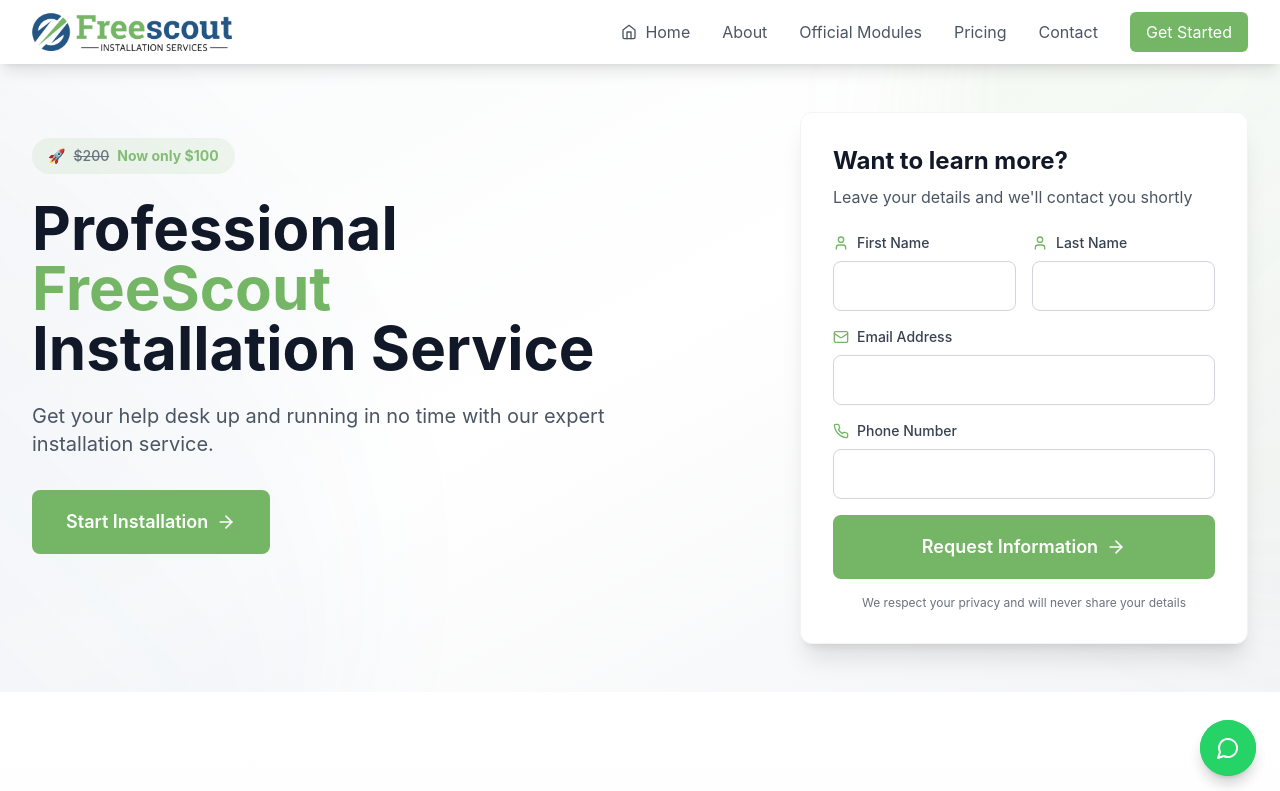
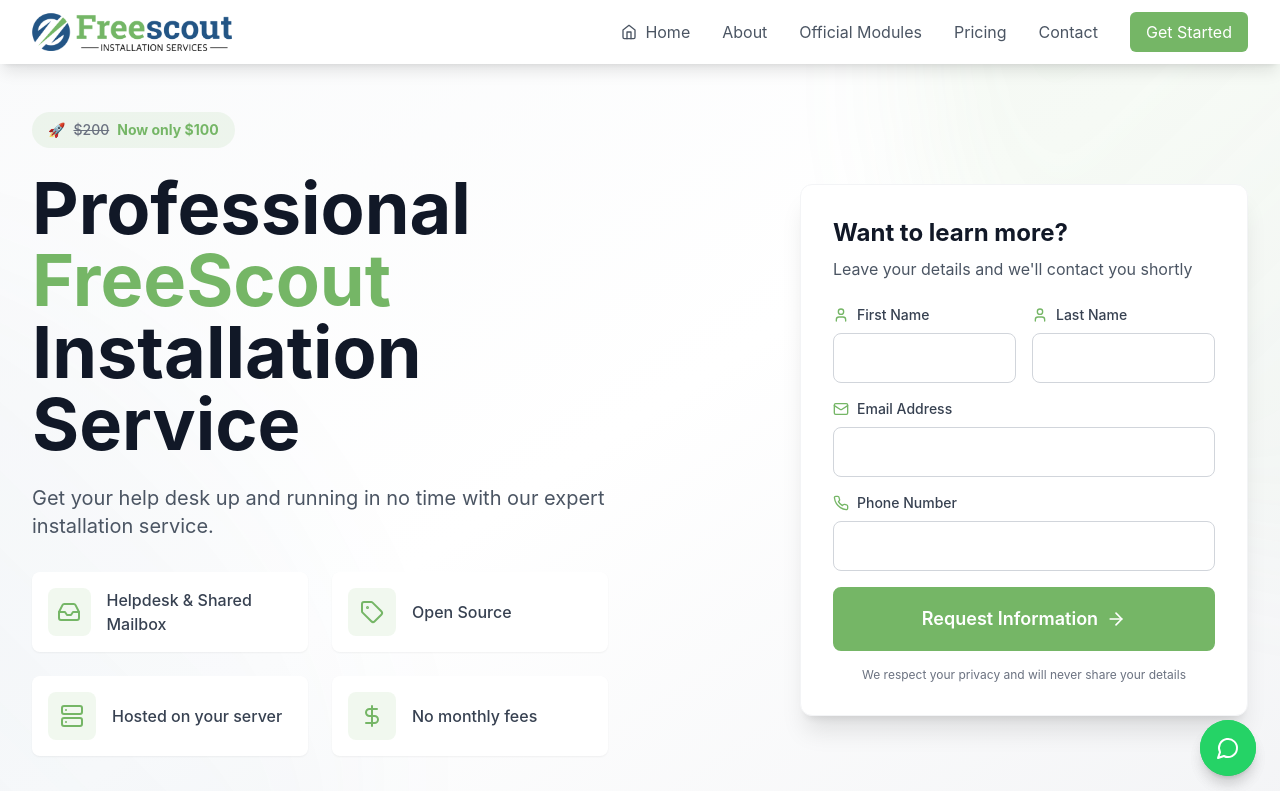
Before and after one commit to SecteurA/v6, a React (Vite) app: page / in a window 1280 px wide. Shown: the top 791 px of the page. Built offline with nearby package versions, Linux system fonts and the light colour scheme.

Commit message:
Update Hero.tsx

```diff
--- a/src/components/Hero.tsx
+++ b/src/components/Hero.tsx
@@ -1,4 +1,4 @@
-import { Mail, Phone, User, ArrowRight } from 'lucide-react';
+import { Mail, Phone, User, ArrowRight, Inbox, Tag, Server, DollarSign } from 'lucide-react';
 import { useState } from 'react';
 
 export default function Hero() {
@@ -62,12 +62,13 @@ export default function Hero() {
               <div className="inline-flex items-center px-4 py-2 rounded-full bg-[#75b666]/10 text-[#75b666] font-medium text-sm mb-6 animate-fadeIn">
                 <span className="mr-2">🚀</span>
                 <span className="line-through text-gray-500 mr-2">$200</span>
-                <span className="font-bold animate-pulse">Now only $100</span>
+                <span className="font-bold text-[#75b666]">Now only $100</span>
               </div>
 
-              <h1 className="text-4xl md:text-5xl lg:text-6xl font-bold text-gray-900 mb-6 leading-tight animate-slideInLeft">
+              <h1 className="text-5xl md:text-6xl lg:text-7xl font-bold text-gray-900 mb-6 leading-tight animate-slideInLeft">
                 Professional
-                <span className="text-[#75b666]"> FreeScout</span>
+                <br />
+                <span className="text-[#75b666]">FreeScout</span>
                 <br />
                 Installation Service
               </h1>
@@ -76,13 +77,35 @@ export default function Hero() {
                 Get your help desk up and running in no time with our expert installation service.
               </p>
 
-              <a
-                href="/install-freescout.html"
-                className="inline-flex items-center px-8 py-4 text-lg font-semibold text-white bg-[#75b666] rounded-lg hover:bg-white hover:text-[#75b666] border-2 border-[#75b666] transition-all duration-300 group mb-8"
-              >
-                Start Installation
-                <ArrowRight className="ml-2 h-5 w-5 transform group-hover:translate-x-1 transition-transform" />
-              </a>
+              <div className="grid grid-cols-1 sm:grid-cols-2 gap-6 mb-8">
+                <div className="flex items-center gap-4 p-4 bg-white rounded-lg shadow-sm">
+                  <div className="w-12 h-12 bg-[#75b666]/10 rounded-lg flex items-center justify-center">
+                    <Inbox className="h-6 w-6 text-[#75b666]" />
+                  </div>
+                  <span className="text-gray-700 font-medium">Helpdesk & Shared Mailbox</span>
+                </div>
+
+                <div className="flex items-center gap-4 p-4 bg-white rounded-lg shadow-sm">
+                  <div className="w-12 h-12 bg-[#75b666]/10 rounded-lg flex items-center justify-center">
+                    <Tag className="h-6 w-6 text-[#75b666]" />
+                  </div>
+                  <span className="text-gray-700 font-medium">Open Source</span>
+                </div>
+
+                <div className="flex items-center gap-4 p-4 bg-white rounded-lg shadow-sm">
+                  <div className="w-12 h-12 bg-[#75b666]/10 rounded-lg flex items-center justify-center">
+                    <Server className="h-6 w-6 text-[#75b666]" />
+                  </div>
+                  <span className="text-gray-700 font-medium">Hosted on your server</span>
+                </div>
+
+                <div className="flex items-center gap-4 p-4 bg-white rounded-lg shadow-sm">
+                  <div className="w-12 h-12 bg-[#75b666]/10 rounded-lg flex items-center justify-center">
+                    <DollarSign className="h-6 w-6 text-[#75b666]" />
+                  </div>
+                  <span className="text-gray-700 font-medium">No monthly fees</span>
+                </div>
+              </div>
             </div>
           </div>
 
```
